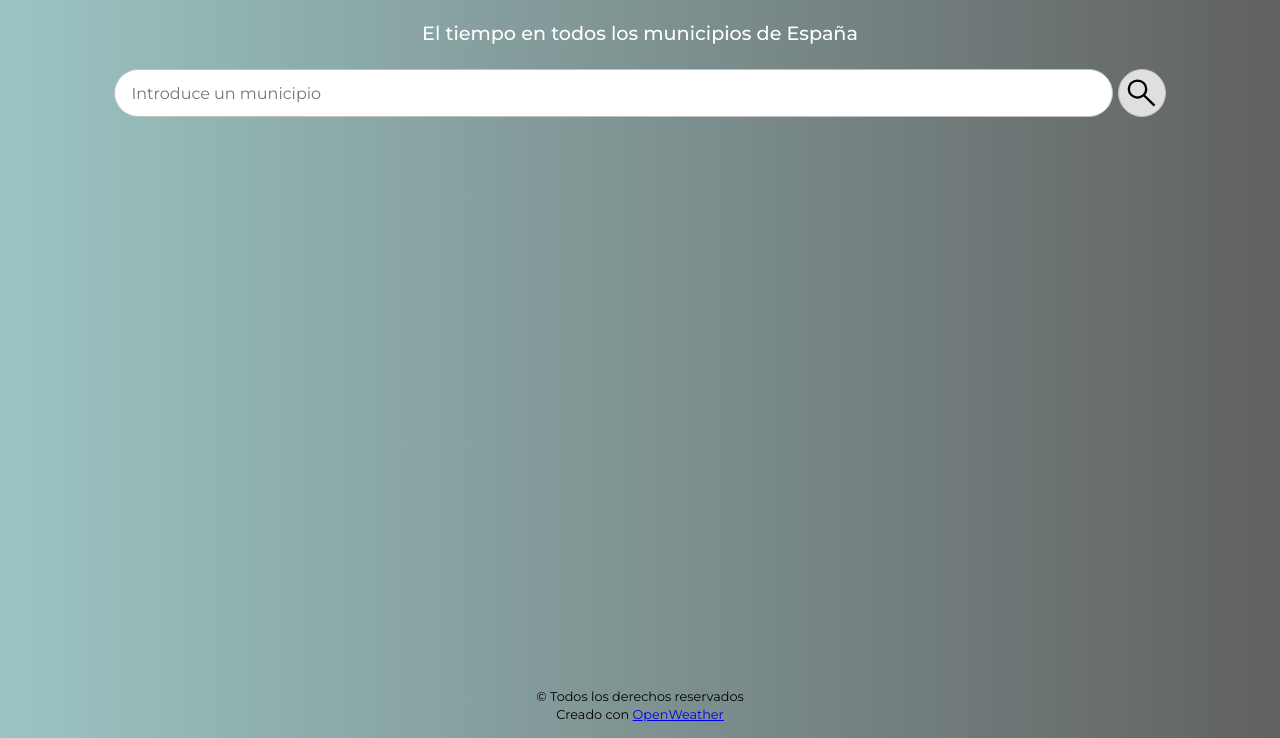
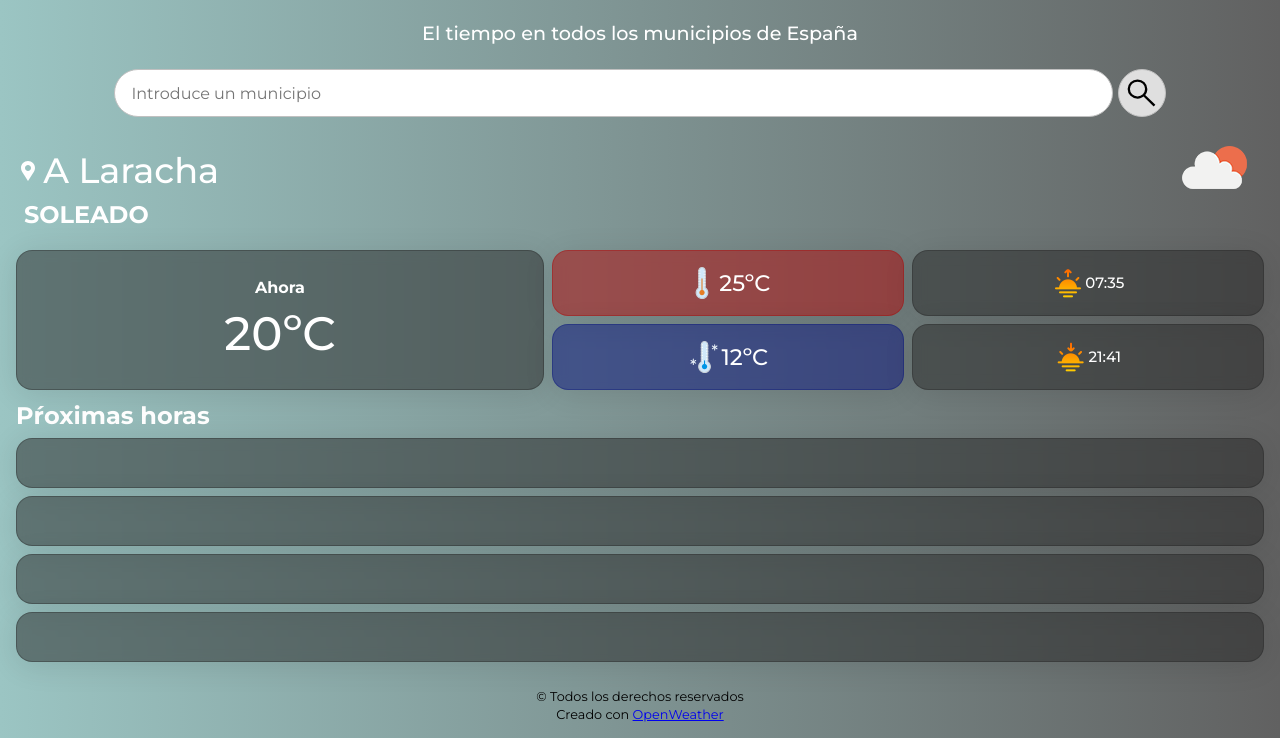
Before and after one commit to ososCoder/Treboada, a website: page index.html in a window 1280 px wide. Shown: the part 62-800 px from the top of the page. Drawn offline with Linux system fonts and the light colour scheme.

Commit message:
Diseñando display de pronostico proximas horas. script not aactive

```diff
--- a/css/style.css
+++ b/css/style.css
@@ -92,11 +92,9 @@ form > img {
     'actualTemp maxTemp sunrise'
     'actualTemp minTemp sunset';
   margin: 2rem 0 0 0;
-  /* align-items: center; */
-  /* justify-items: center; */
-  /* align-content: center; */
   justify-content: center;
   gap: 0.5rem;
+  position: relative;
 }
 
 .actualTemp,
@@ -158,7 +156,7 @@ form > img {
 }
 .actualTemp {
   grid-area: actualTemp;
-  font-size: 2.8rem;
+  font-size: 2.5rem;
   height: 100%;
 }
 
@@ -215,6 +213,42 @@ form > img {
   font-weight: 500;
 }
 
+/*imagen bigIconWeather*/
+.bigIconWeather {
+  position: absolute;
+  z-index: -1;
+  top: -2rem;
+  right: 0;
+}
+
+/*proximas horas*/
+.proximasHoras {
+  margin-top: 0.7rem;
+  color: #fff;
+  font-weight: 600;
+  font-size: 1.5rem;
+}
+
+/*SECTION WEATHER FORECAST*/
+/*general*/
+.weatherForecast {
+  display: grid;
+  grid-auto-rows: 50px;
+  grid-auto-columns: 1fr;
+  gap: 0.5rem;
+  margin: 0.5rem 0 1rem 0;
+}
+
+.exampleDiv1 {
+  padding: 1rem 0.4rem;
+  background: rgba(37, 37, 37, 0.5);
+  border-radius: 16px;
+  box-shadow: 0 4px 30px rgba(0, 0, 0, 0.1);
+  backdrop-filter: blur(7.1px);
+  -webkit-backdrop-filter: blur(7.1px);
+  border: 1px solid rgba(37, 37, 37, 0.34);
+  width: 100%;
+}
 /*FOOTER###############################################################################################################*/
 footer {
   display: flex;
--- a/index.html
+++ b/index.html
@@ -5,7 +5,7 @@
     <meta http-equiv="X-UA-Compatible" content="IE=edge" />
     <meta name="viewport" content="width=device-width, initial-scale=1.0" />
     <link rel="stylesheet" href="css/style.css" />
-    <script src="js/mainOpenW.js" defer></script>
+    <!-- <script src="js/mainOpenW.js" defer></script> -->
     <title>Document</title>
   </head>
   <body>
@@ -20,7 +20,12 @@
         <img src="/css/icons/search.svg" alt="search" class="search" />
       </form>
       <section class="weatherNow">
-        <!-- <div class="skyState">
+        <img
+          src="/css/icons/openWeather.png"
+          alt="Icono del tiempo"
+          class="bigIconWeather"
+        />
+        <div class="skyState">
           <h3>A Laracha</h3>
           <h3>Soleado</h3>
         </div>
@@ -43,9 +48,15 @@
         <div class="sunset">
           <img src="/css/icons/sunset.png" alt="anochecer" />
           <h3>21:41</h3>
-        </div> -->
+        </div>
       </section>
-      <section class="weatherForecast"></section>
+      <p class="proximasHoras">Pŕoximas horas</p>
+      <section class="weatherForecast">
+        <div class="exampleDiv1"></div>
+        <div class="exampleDiv1"></div>
+        <div class="exampleDiv1"></div>
+        <div class="exampleDiv1"></div>
+      </section>
     </main>
     <footer>
       <p>&copy Todos los derechos reservados</p>
--- a/js/mainOpenW.js
+++ b/js/mainOpenW.js
@@ -1,5 +1,29 @@
 //OPEN WEATHER KEY/////////////////////////////////////////////////////////////////////////////////////////////////////////
 const KEY = '7e44fe40f6070e033fef8c5210183815';
+
+//OPEN WEATHER ICONS/////////////////////////////////////////////////////////////////////////////////////////////////////////
+const arrayWeatherIcons = [
+  '01d',
+  '01n',
+  '02d',
+  '02n',
+  '03d',
+  '03n',
+  '04d',
+  '04n',
+  '09d',
+  '09n',
+  '10d',
+  '10n',
+  '11d',
+  '11n',
+  '13d',
+  '13n',
+  '50d',
+  '50n',
+];
+
+const urlIcons = 'http://openweathermap.org/img/wn/[ICON CODE]@2x.png';
 
 //API CALL URL/////////////////////////////////////////////////////////////////////////////////////////////////////////////
 //api.openweathermap.org/data/2.5/forecast?lat={lat}&lon={lon}&appid={API key} --> forecast
@@ -22,12 +46,15 @@ const getCurrentWeather = async (latitude, longitude, name) => {
 };
 
 //API WEATHER CALL (forecast)//////////////////////////////////////////////////////////////////////////////////////////////
-const getForecastWeather = async (latitude, longitude) => {
+const getForecastWeather = async (latitude, longitude, name) => {
   try {
     const response = await fetch(
       `https://api.openweathermap.org/data/2.5/forecast?lat=${latitude}&lon=${longitude}&units=metric&lang=es&appid=${KEY}`
     );
     const data = await response.json();
+    //llamada a renderForecastWeather
+    renderForecastWeather(data, name);
+    console.log(data);
   } catch (err) {
     console.error(err);
   }
@@ -40,7 +67,6 @@ const apiCallGeocoding = async (municipio) => {
       `http://api.openweathermap.org/geo/1.0/direct?q=${municipio}&limit=5&appid=${KEY}`
     );
     const data = await response.json();
-    console.log(data);
 
     //checkeo de country === ES
     for (const checkES of data) {
@@ -49,6 +75,7 @@ const apiCallGeocoding = async (municipio) => {
         const { lat, lon, name } = checkES;
         //llamada a la función con los argumentos latitude ,longitude y name
         await getCurrentWeather(lat, lon, name);
+        await getForecastWeather(lat, lon, name);
         break;
       } else {
         throw new Error('Municipio no encontrado'); //--> se puede armar función para mostrar error
@@ -79,7 +106,6 @@ const renderActualWeather = (data, name) => {
 
   //municipio
   const municipioName = name;
-  console.log(municipioName);
 
   //weather
   const weather = data.weather[0].description;
@@ -134,3 +160,6 @@ const renderActualWeather = (data, name) => {
   </div>
   `;
 };
+
+//RENDER FORECAST WEATHER///////////////////////////////////////////////////////////////////////////////////////////////////
+const renderForecastWeather = (data, name) => {};
```
Also changed, not shown: css/icons/openWeather.png (added).
